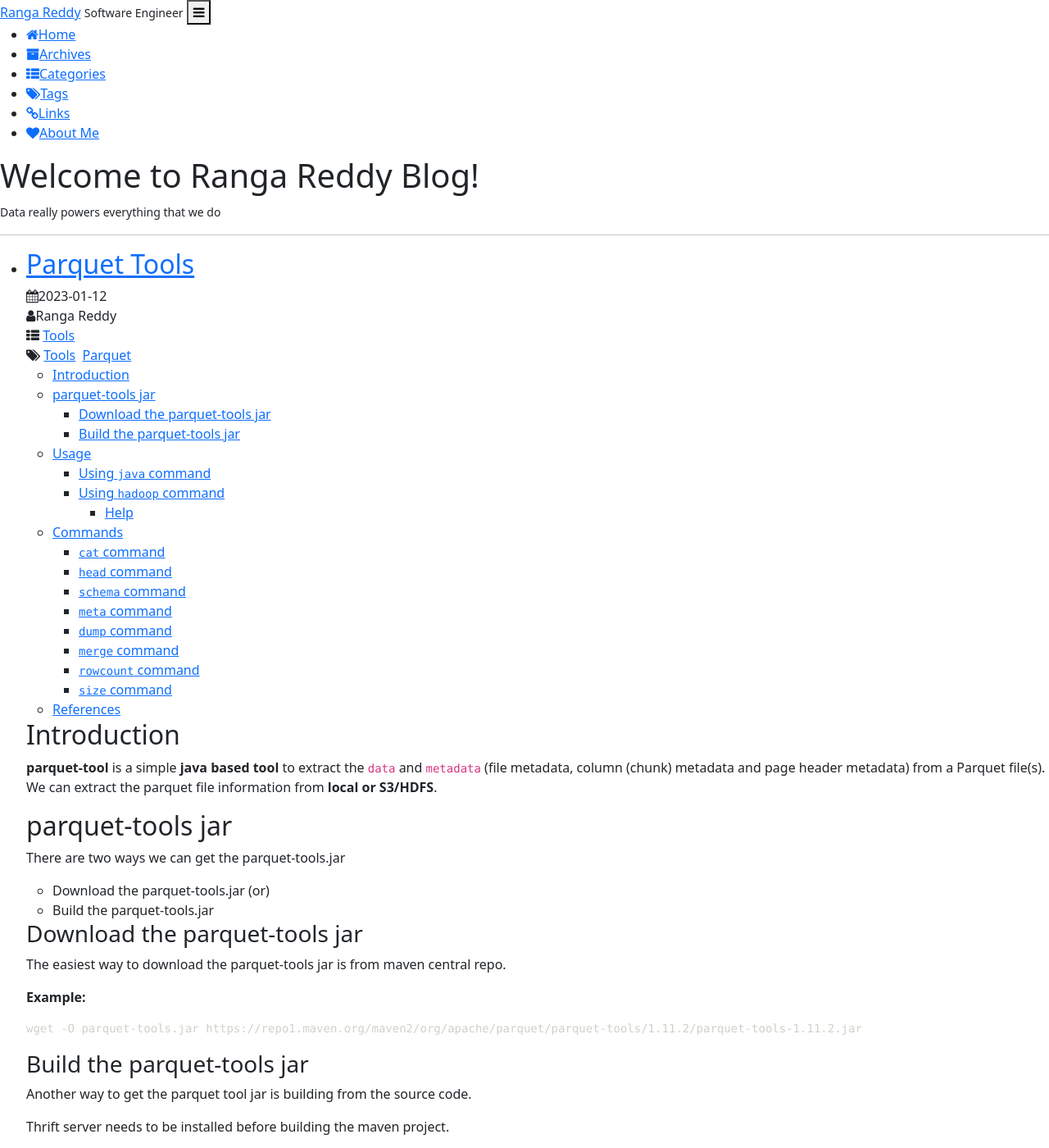
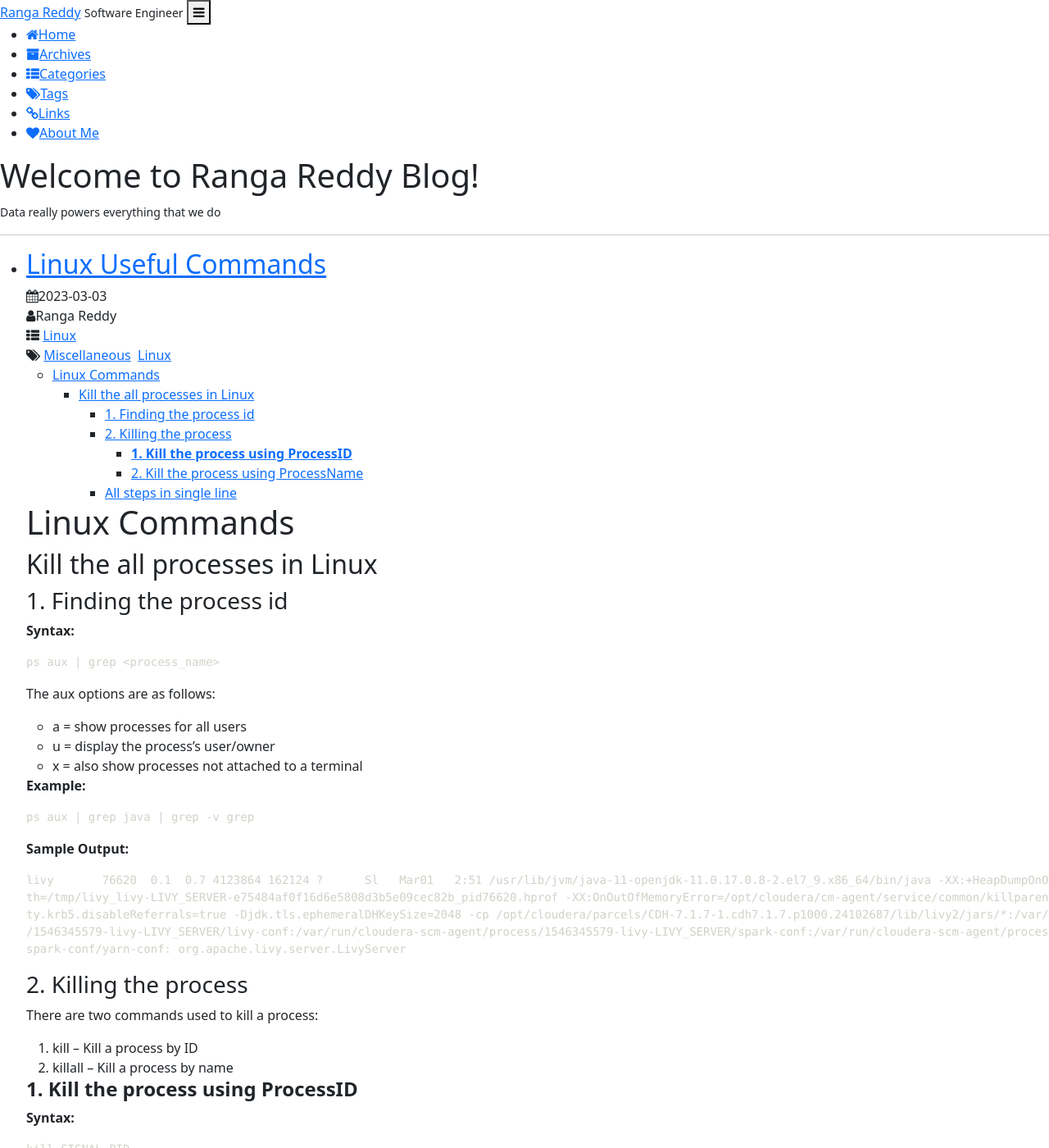
Before and after one commit to rangareddy/rangareddy.github.io, a Jekyll site: the page built from index.html, in a window 1280 px wide and 1400 px high. Shown: the whole window at 82% size. Built offline with Jekyll 4.4.1, drawn with Linux system fonts in a browser that asks for light colours; the list of posts is cut into pages by our own code; comment, search, counter and statistics services are not loaded; a style sheet for code colours, icons or effects is not loaded; some of the changed text lies outside the part shown.

Commit message:
Added Linux Useful Commands post

````diff
--- /dev/null
+++ b/_posts/2023-03-03-LinuxUsefulCommands.md
@@ -0,0 +1,86 @@
+---
+layout: post
+title: Linux Useful Commands
+categories: Linux
+tags: Miscellaneous Linux
+author: Ranga Reddy
+date: "2023-03-03 00:00:00 +0530"
+---
+
+* content
+{:toc}
+
+# Linux Commands
+
+## Kill the all processes in Linux
+
+### 1. Finding the process id
+
+**Syntax:**
+
+```sh
+ps aux | grep <process_name>
+```
+
+The aux options are as follows:
+
+* a = show processes for all users
+* u = display the process’s user/owner
+* x = also show processes not attached to a terminal
+
+**Example:**
+
+```sh
+ps aux | grep java | grep -v grep
+```
+
+**Sample Output:**
+
+```sh
+livy       76620  0.1  0.7 4123864 162124 ?      Sl   Mar01   2:51 /usr/lib/jvm/java-11-openjdk-11.0.17.0.8-2.el7_9.x86_64/bin/java -XX:+HeapDumpOnOutOfMemoryError -XX:HeapDumpPa
+th=/tmp/livy_livy-LIVY_SERVER-e75484af0f16d6e5808d3b5e09cec82b_pid76620.hprof -XX:OnOutOfMemoryError=/opt/cloudera/cm-agent/service/common/killparent.sh -Xmx67108864 -Dsun.securi
+ty.krb5.disableReferrals=true -Djdk.tls.ephemeralDHKeySize=2048 -cp /opt/cloudera/parcels/CDH-7.1.7-1.cdh7.1.7.p1000.24102687/lib/livy2/jars/*:/var/run/cloudera-scm-agent/process
+/1546345579-livy-LIVY_SERVER/livy-conf:/var/run/cloudera-scm-agent/process/1546345579-livy-LIVY_SERVER/spark-conf:/var/run/cloudera-scm-agent/process/1546345579-livy-LIVY_SERVER/
+spark-conf/yarn-conf: org.apache.livy.server.LivyServer
+```
+
+### 2. Killing the process
+
+There are two commands used to kill a process:
+
+1. kill – Kill a process by ID
+2. killall – Kill a process by name
+
+#### **1. Kill the process using ProcessID**
+
+**Syntax:**
+
+```sh
+kill SIGNAL PID
+```
+
+**Example:**
+
+```sh
+kill -9 76620
+```
+
+#### 2. Kill the process using ProcessName
+
+**Syntax:**
+
+```sh
+killall SIGNAL ProcessName
+```
+
+**Example:**
+
+```sh
+killall -9 chrome
+```
+
+### All steps in single line
+
+```sh
+ps -ef | grep java | grep -v grep | awk '{print $2}' | xargs kill
+```
````
Also changed, not shown: _posts/2021-10-21-SparkVerbose.md (+1 -1 lines).
